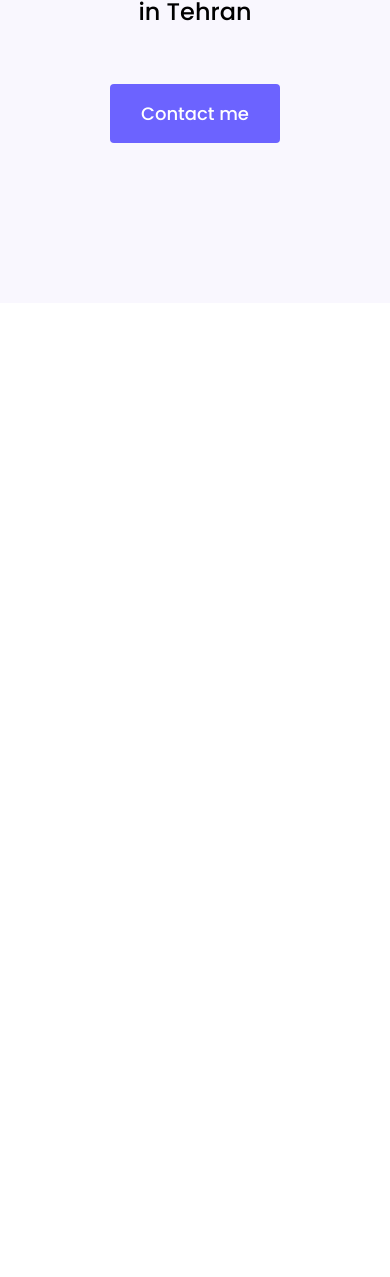
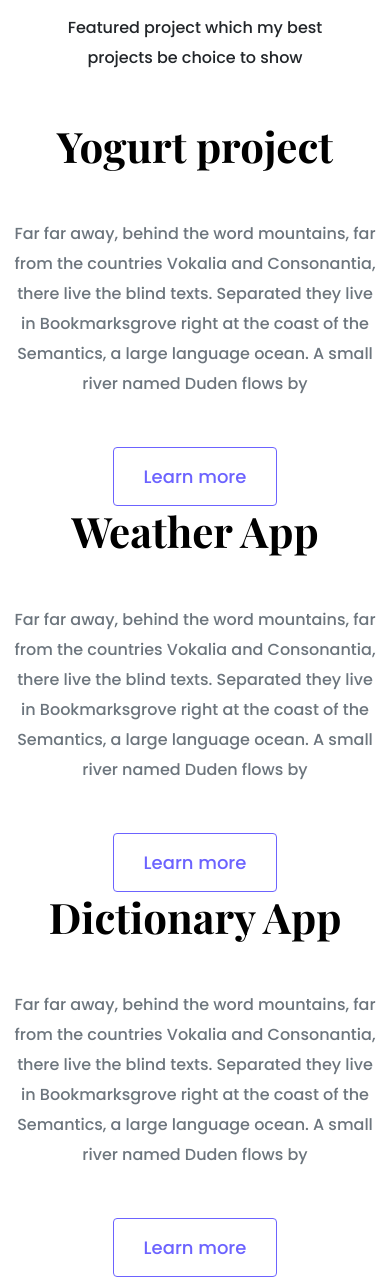
Before and after one commit to nedahmadi/Portfolio-project, a plain HTML site: page index.html in a window 390 px wide. Shown: the part 512-1789 px from the top of the page. Before the commit the page ends 844 px from the top, so only its background shows below. Drawn offline with nearby package versions, Linux system fonts and the light colour scheme.

Commit message:
Added homepage content

```diff
--- a/index.html
+++ b/index.html
@@ -49,5 +49,63 @@
         <a href="#" class="btn btn-branding"> Contact me</a>
       </div>
     </div>
+    <p class="text-center m-5">
+      Featured project which my best projects be choice to show
+    </p>
+    <div class="container">
+      <div class="row">
+        <div class="col d-none d-lg-block">
+          <img src="images/yogurt.png" class="img-fluid" alt="" />
+        </div>
+        <div class="col">
+          <div class="project-descriptions">
+            <h2 class="mb-5">Yogurt project</h2>
+            <p class="mb-5 text-muted">
+              Far far away, behind the word mountains, far from the countries
+              Vokalia and Consonantia, there live the blind texts. Separated
+              they live in Bookmarksgrove right at the coast of the Semantics, a
+              large language ocean. A small river named Duden flows by
+            </p>
+            <a href="" class="btn btn-branding-outline"> Learn more</a>
+          </div>
+        </div>
+      </div>
+      <div class="row">
+        <div class="col">
+          <div class="project-descriptions">
+            <h2 class="mb-5">Weather App</h2>
+            <p class="mb-5 text-muted">
+              Far far away, behind the word mountains, far from the countries
+              Vokalia and Consonantia, there live the blind texts. Separated
+              they live in Bookmarksgrove right at the coast of the Semantics, a
+              large language ocean. A small river named Duden flows by
+            </p>
+            <a href="" class="btn btn-branding-outline"> Learn more</a>
+          </div>
+        </div>
+
+        <div class="col d-none d-lg-block">
+          <img src="images/weather.png" class="img-fluid" alt="" />
+        </div>
+      </div>
+
+      <div class="row">
+        <div class="col d-none d-lg-block">
+          <img src="images/dictionary.png" class="img-fluid" alt="" />
+        </div>
+        <div class="col">
+          <div class="project-descriptions">
+            <h2 class="mb-5">Dictionary App</h2>
+            <p class="mb-5 text-muted">
+              Far far away, behind the word mountains, far from the countries
+              Vokalia and Consonantia, there live the blind texts. Separated
+              they live in Bookmarksgrove right at the coast of the Semantics, a
+              large language ocean. A small river named Duden flows by
+            </p>
+            <a href="" class="btn btn-branding-outline"> Learn more</a>
+          </div>
+        </div>
+      </div>
+    </div>
   </body>
 </html>
--- a/style/portfolio.css
+++ b/style/portfolio.css
@@ -23,8 +23,13 @@ h6 {
   font-family: var(--heading-font-family);
   font-weight: bold;
 }
+h2 {
+  font-size: 64px;
+}
 p {
   font-weight: normal;
+  font-size: 16px;
+  line-height: 30px;
 }
 .hero p {
   font-family: var(--heading-font-family);
@@ -35,12 +40,13 @@ p {
 }
 h1 {
   font-size: 96px;
+  line-height: 1.5;
 }
 .hero h2 {
   font-family: "Poppins", sans-serif;
   font-weight: normal;
   font-size: 24px;
-  line-height: 2;
+  line-height: 1.5;
 }
 .btn-branding {
   background-color: var(--branding-color);
@@ -50,3 +56,30 @@ h1 {
   line-height: 27px;
   padding: 15px 30px;
 }
+.btn-branding-outline {
+  color: var(--branding-color);
+  border: 1px solid var(--branding-color);
+  border-radius: 4px;
+  font-size: 18px;
+  line-height: 27px;
+  padding: 15px 30px;
+}
+.project-descriptions {
+  padding: 120px 60px;
+}
+@media (max-width: 900px) {
+  h1 {
+    font-size: 50px;
+    line-height: 2;
+  }
+  h2 {
+    font-size: 42px;
+  }
+  .hero {
+    padding: 80px 20px;
+  }
+  .project-descriptions {
+    padding: 0;
+    text-align: center;
+  }
+}
```
Also changed, not shown: images/dictionary.png (added), images/weather.png (added), images/yoga.png (added), images/yogurt.png (added).
